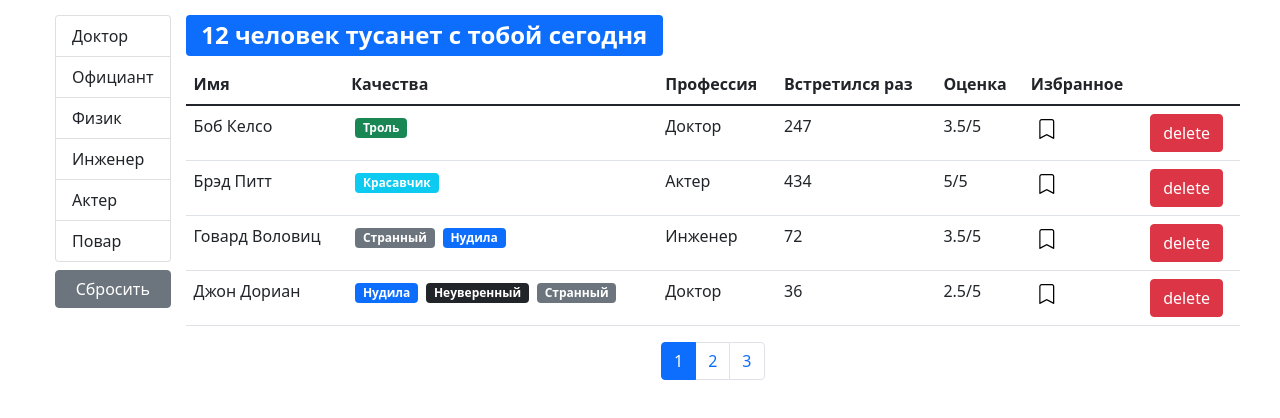
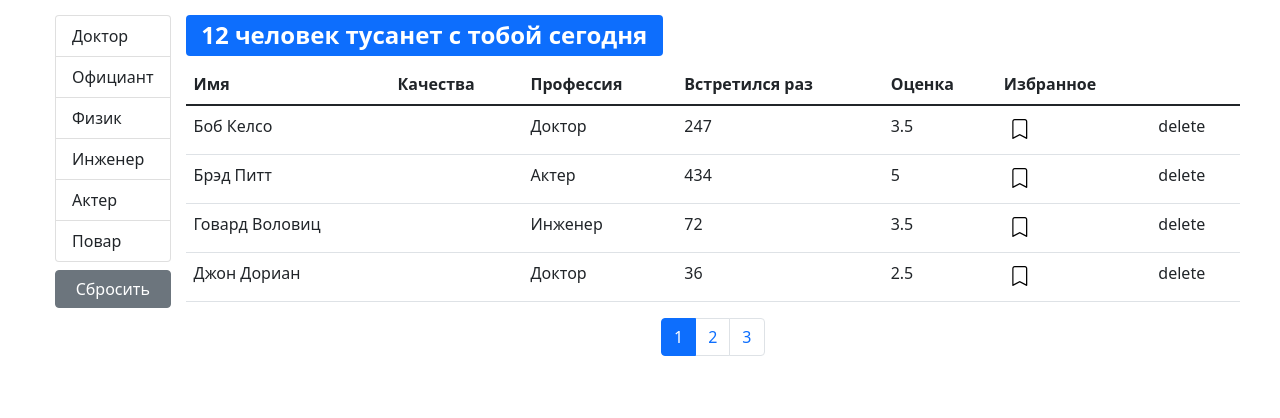
Before and after one commit to ZagSerSan/CP_fast-company, a React (Create React App) app: page / in a window 1280 px wide. Shown: the top 418 px of the page. Built offline with nearby package versions, Linux system fonts and the light colour scheme.

Commit message:
fixed bugs in toogl bookmark func && renderContent

```diff
--- a/src/app/App.js
+++ b/src/app/App.js
@@ -22,12 +22,13 @@ function App() {
     setUsers(firstUsersState)
   }
   // toogle bookmark function
-  const ToggleBookMark = (id) => {
-    setUsers(
-      users.map((item) => {
+  const ToggleBookMark = (userId) => {
+    console.log(userId)
+    setUsers(prevState =>
+      prevState.map((item) => {
         return {
           ...item,
-          bookmark: item._id === id ? !item.bookmark : item.bookmark
+          bookmark: item._id === userId ? !item.bookmark : item.bookmark
         }
       })
     )
--- a/src/app/components/bookmark.jsx
+++ b/src/app/components/bookmark.jsx
@@ -2,14 +2,14 @@ import React from "react"
 import "bootstrap/dist/css/bootstrap.css"
 import PropTypes from "prop-types"
 
-const Bookmark = ({ userFromUser, onToggleBookMark }) => {
+const Bookmark = ({ user, onToggleBookMark }) => {
   return (
     <>
       <button
         style={{ border: "none", backgroundColor: "transparent" }}
-        onClick={() => onToggleBookMark(userFromUser._id)}
+        onClick={() => onToggleBookMark(user._id)}
       >
-        {userFromUser.bookmark ? (
+        {user.bookmark ? (
           <i
             style={{ fontSize: "20px" }}
             className="bi bi-bookmark-star-fill"
@@ -22,7 +22,7 @@ const Bookmark = ({ userFromUser, onToggleBookMark }) => {
   )
 }
 Bookmark.propTypes = {
-  userFromUser: PropTypes.object.isRequired,
+  user: PropTypes.object.isRequired,
   onToggleBookMark: PropTypes.func.isRequired
 }
 export default Bookmark
--- a/src/app/components/tableBody.jsx
+++ b/src/app/components/tableBody.jsx
@@ -1,6 +1,39 @@
 import React from 'react'
- const TableBody = () => {
-  return ( null )
- }
+import PropTypes from 'prop-types'
+import _ from 'lodash'
 
+ const TableBody = ({data, thState}) => {
+
+  const renderContent = (dataItem,thStateItem, ) => {
+    if (thState[thStateItem].component) {
+      const component = thState[thStateItem].component
+      if (typeof component === 'function') {
+        return component(dataItem)
+      }
+      return component
+    }
+    return _.get(dataItem,thState[thStateItem].path)
+  }
+
+  return (
+    <tbody>
+      {data.map(dataItem =>
+        <tr key={dataItem._id}>
+          {Object.keys(thState).map(thStateItem => (
+            <td
+              key={thStateItem}
+            >
+              {renderContent(dataItem,thStateItem)}
+            </td>
+          ))}
+        </tr>
+      )}
+    </tbody>
+  )
+}
+
+TableBody.propTypes = {
+  data: PropTypes.array.isRequired,
+  thState: PropTypes.object.isRequired,
+}
  export default TableBody
--- a/src/app/components/tableHeader.jsx
+++ b/src/app/components/tableHeader.jsx
@@ -18,7 +18,7 @@ const TableHeader = ({
     }
     // изменение всех иконок при сортировке (активация одной из всех)
     for (let key in thState) {
-      thState[key].iconOrder = thState[key].sortKey === itemSortKey ?  true : false
+      thState[key].iconOrder = thState[key].path === itemSortKey ?  true : false
     }
   }
 
@@ -28,8 +28,8 @@ const TableHeader = ({
         {Object.keys(thState).map(thStateKey => (
           <th
             key={thStateKey}
-            className={thState[thStateKey].sortKey ? 'th' : ''}
-            onClick={thState[thStateKey].sortKey ? ()=>handleSort(thState[thStateKey].sortKey) : null}
+            className={thState[thStateKey].path ? 'th' : ''}
+            onClick={thState[thStateKey].path ? ()=>handleSort(thState[thStateKey].path) : null}
           >
             {thState[thStateKey].name}
             {thState[thStateKey].iconOrder &&
--- a/src/app/components/user.jsx
+++ b/src/app/components/user.jsx
@@ -16,7 +16,7 @@ const User = ({ user, onHandleDelete, onToggleBookMark }) => {
         <td>{user.completedMeetings}</td>
         <td>{user.rate + "/5"}</td>
         <td>
-          <Bookmark userFromUser={user} onToggleBookMark={onToggleBookMark} />
+          {/* <Bookmark userFromUser={user} onToggleBookMark={onToggleBookMark} /> */}
         </td>
         <td>
           <button
--- a/src/app/components/users.jsx
+++ b/src/app/components/users.jsx
@@ -10,6 +10,7 @@ import SearchStatus from "./searchStatus"
 import Pagination from "./pagination"
 import GroupList from "./groupList"
 import UsersTable from "./usersTable"
+import Bookmark from './bookmark';
 
 const Users = ({ users, onDelete, onToggleBookMark, onRefreshUsers }) => {
   const [currentPage, setCurrentPage] = useState(1)
@@ -17,13 +18,13 @@ const Users = ({ users, onDelete, onToggleBookMark, onRefreshUsers }) => {
   const [selectedProf, setSelectedProf] = useState()
   const [sortSettings, setSortSettings] = useState({iter: 'name', order: 'asc'})
   const [thState, setThState] = useState({
-    name: {name: 'Имя', sortKey: 'name', iconOrder: false},
-    qualities: {name: 'Качества', sortKey: '', iconOrder: false},
-    profession: {name: 'Профессия', sortKey: 'profession.name', iconOrder: false},
-    completedMeetings: {name: 'Встретился раз', sortKey: 'completedMeetings', iconOrder: false},
-    rate: {name: 'Оценка', sortKey: 'rate', iconOrder: false},
-    bookmark: {name: 'Избранное', sortKey: 'bookmark', iconOrder: false},
-    delete: {name: '', sortKey: '', iconOrder: false}
+    name: {name: 'Имя', path: 'name', iconOrder: false},
+    qualities: {name: 'Качества', path: '', iconOrder: false},
+    profession: {name: 'Профессия', path: 'profession.name', iconOrder: false},
+    completedMeetings: {name: 'Встретился раз', path: 'completedMeetings', iconOrder: false},
+    rate: {name: 'Оценка', path: 'rate', iconOrder: false},
+    bookmark: {name: 'Избранное', path: 'bookmark', iconOrder: false, component: (user) => (<Bookmark user={user} onToggleBookMark={onToggleBookMark} />)},
+    delete: {name: '', path: '', iconOrder: false, component: 'delete'}
   })
 
   let count = users.length
--- a/src/app/components/usersTable.jsx
+++ b/src/app/components/usersTable.jsx
@@ -1,7 +1,8 @@
 import React from 'react'
 import PropTypes from 'prop-types'
-import User from './user'
+// import User from './user'
 import TableHeader from './tableHeader'
+import TableBody from './tableBody'
 
 const UsersTable = ({
   users,
@@ -16,7 +17,8 @@ const UsersTable = ({
   return (<>
     <table className="table">
       <TableHeader {...{sortSettings,onSetSortSettings,thState,onSetThState}}/>
-      <tbody>
+      <TableBody {...{data: users, thState}} />
+      {/* <tbody>
         {users.map(user => (
           <User
             key={user._id}
@@ -25,7 +27,7 @@ const UsersTable = ({
             onToggleBookMark={onToggleBookMark}
           />
         ))}
-      </tbody>
+      </tbody> */}
     </table>
   </>)
 }
```
